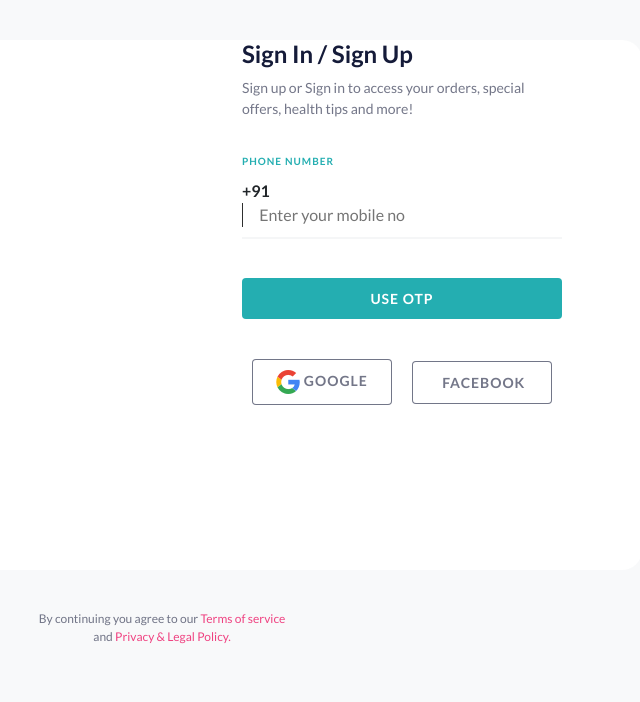
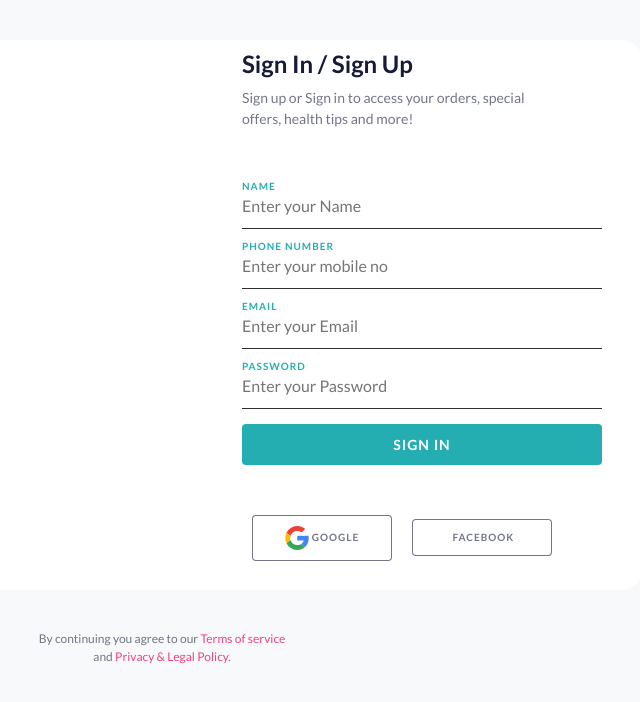
Before and after one commit to KevalLakum/netmeds, a plain HTML site: page pages/signin.html in a window 1280 px wide. Shown: the whole page, without its empty margins (478-1118 px from the left). Drawn offline with nearby package versions, Linux system fonts and the light colour scheme.

Commit message:
signin page updated

```diff
--- a/pages/login.html
+++ b/pages/signin.html
@@ -5,7 +5,7 @@
     <meta name="viewport" content="width=device-width, initial-scale=1.0">
     <title>Sign in</title>
     <link rel="stylesheet" href="https://cdn.jsdelivr.net/npm/bootstrap@5.2.3/dist/css/bootstrap.min.css">
-    <link rel="stylesheet" href="../style/login.css">
+    <link rel="stylesheet" href="../style/signin.css">
 </head>
 
 <body>
@@ -18,19 +18,22 @@
                 <form action="">
                     <h1>Sign In / Sign Up</h1>
                     <p>Sign up or Sign in to access your orders, special offers, health tips and more!</p>
-                    <label for="">phone number</label>
                     <div class="signin-box ">
-                        <span>+91 </span>
-                        <input type="=number" placeholder="  Enter your mobile no" id="number">
+                        <label for="">Name</label>
+                        <input type="text" placeholder="Enter your Name" id="name">
+                        <label for="">phone number</label>
+                        <input type="=number" placeholder="Enter your mobile no" id="number">
+                        <label for="">Email</label>
+                        <input type="=email" placeholder="Enter your Email" id="email">
+                        <label for="">Password</label>
+                        <input type="=number" placeholder="Enter your Password" id="password">
+                        <input type="submit" value="Sign in">
                     </div>
-                    <br>
-                    <button id="otp">USE OTP</button>
                     <div class="social-icon ">
                         <button class="google"><img src="../images/google-icon.png" alt=""> google</button>
                         <button class="facebook"><img src="../images/facebook-icon.png" alt=""> Facebook</button>
                     </div>
                 </form>
-
             </div>
         </div>
     </div>
@@ -39,7 +42,7 @@
     <p class="text-center"> and <span>Privacy & Legal Policy.</span> </p>
     </div>
 
-
 </body>
+<script src="../script/signin.js"></script>
 
 </html>
--- a/style/login.css
+++ b/style/signin.css
@@ -10,7 +10,7 @@ body{
 }
 .sign-in{
     background-color: white;
-    height: 530px;
+    height: 550px;
     margin:40px auto;
     border-radius: 20px;
     overflow: hidden;
@@ -28,12 +28,13 @@ body{
     font-size: 24px;
     color: #151b39;
     font-weight: 600;
+    padding-top: 10px;
 }
 .content-box p{
     font-size: 14px;
     font-family: 'Lato';
     color: rgba(21,27,57,.6);
-    margin-bottom: 35px;
+    margin-bottom: 30px;
 }
 label{
     font-family: 'Lato', sans-serif;
@@ -42,29 +43,23 @@ label{
     font-weight: 1000;
     text-transform: uppercase;
     letter-spacing: 1px;
-    /* margin-bottom: 5px; */
+    padding-top: 10px;
 
 }
 .signin-box{
-    border-bottom: 2px solid rgba(21,27,57,.04);
     padding: 10px 0px;
 }
-.signin-box span{
-    font-size: 16px;
-    font-family: 'lato';
-    font-weight: 700;
-}
-
 
 input{
-    width: 350px;
+    width: 360px;
     border: none;
-    border-left:1px solid rgba(23, 24, 24, 0.897) ;
+    border-bottom:1px solid rgba(23, 24, 24, 0.897) ;
     font-family: Lato;
     font-size: 16px;
     outline: none;
-    padding-left: 10px;
+    padding-bottom: 10px;
 }
+
 
  button{
     background: #24aeb1;
@@ -75,16 +70,31 @@ input{
     border-radius: 4px;
     letter-spacing: 1px;
     text-transform: uppercase;
+      width: 100%;
     padding: 10px 6px;
-     width: 100%;
      margin-top: 15px;
      border: 0;
     cursor: pointer;
+
+}
+input:last-child{
+    background: #24aeb1;
+    font-family:'Lato';
+    font-weight: 800;
+    font-size: 14px;
+    color: #fff;
+    border-radius: 4px;
+    letter-spacing: 1px;
+    text-transform: uppercase;
+    padding: 10px 6px;
+    margin-top: 15px;
+    border: 0;
+    cursor: pointer;
+
 }
 .social-icon{
-    /* width: 450px; */
     display: flex;
-    justify-content: center;
+    justify-content:space-between;
     align-items: center;
     margin-top: 30px ;
 
@@ -97,7 +107,7 @@ input{
     color: rgba(21,27,57,.6);
 }
 .social-icon button{
-    font-size: 14px;
+    font-size: 10px;
 
 }
 .login-policy p{
```
Also changed, not shown: script/login.js (deleted), script/signin.js (added). Lines whose indentation alone changed are shown as unchanged.
